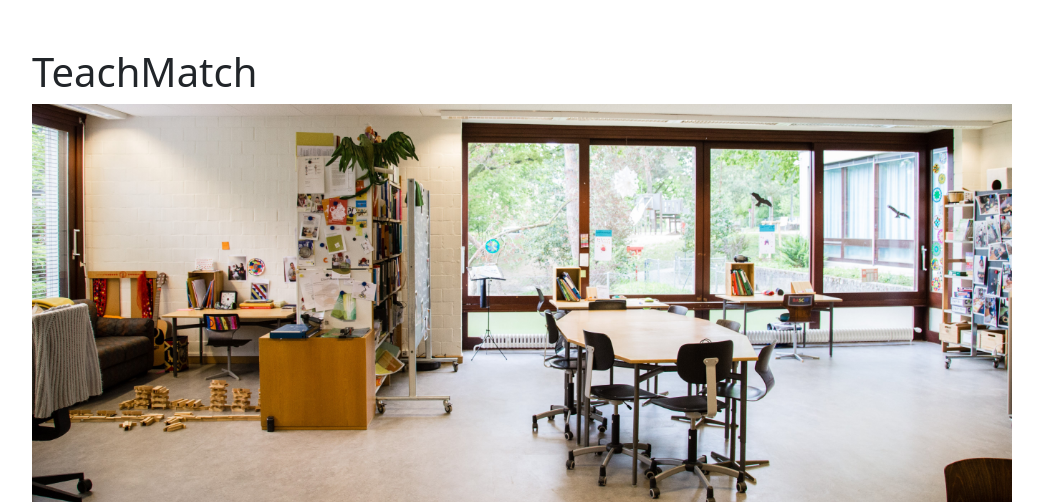
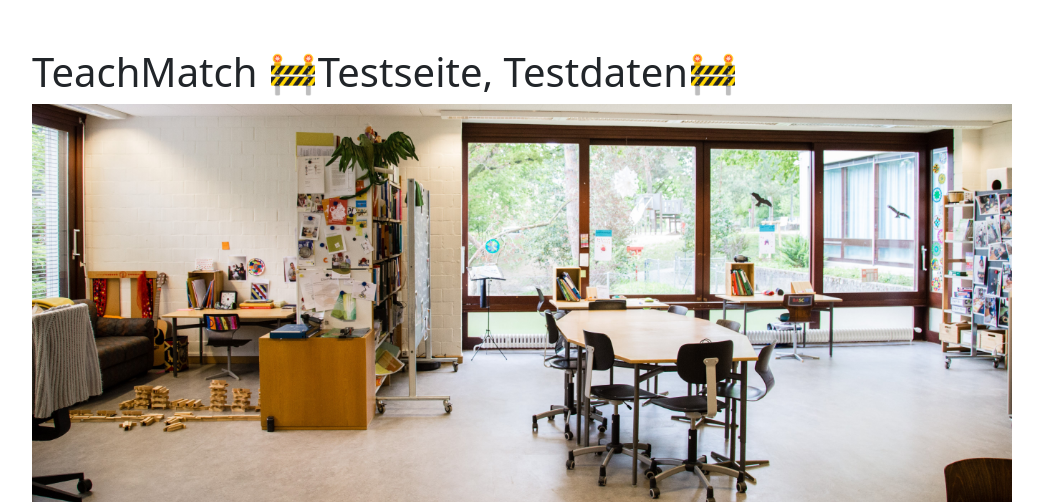
Before and after one commit to lcalmbach/teach-match, a Django app: page / in a window 1280 px wide. Shown: the part 56-558 px from the top of the page, without its empty margins (118-1161 px from the left). Run offline with Django 5.2, Linux system fonts and the light colour scheme; some libraries are stand-ins or nearby versions.

Commit message:
underconstruction emoji on title page

```diff
--- a/src/templates/base.html
+++ b/src/templates/base.html
@@ -61,7 +61,7 @@
   <!-- Footer with version number -->
   <footer class="footer mt-auto py-3 bg-light">
     <div class="container text-center">
-      <span class="text-muted">&copy; Statistisches Amt Basel-Stadt <span style="float:right; font-size: smaller;">v0.0.1 (5.6.24)</span></span>
+      <span class="text-muted">&copy; Statistisches Amt Basel-Stadt<span style="float:right; font-size: smaller;">v0.0.1 (5.6.24)</span></span>
     </div>
   </footer>
 
--- a/src/templates/school_management/index.html
+++ b/src/templates/school_management/index.html
@@ -8,7 +8,7 @@ Lehrkraft-Stellvertretung
 {% block content %}
 <div class="table-container">
   <br>
-  <h1>TeachMatch</h1>
+  <h1>TeachMatch 🚧Testseite, Testdaten🚧</h1>
   <img
     src="{% static 'images/classroom1.jpg' %}"
     alt="Classroom"
```
